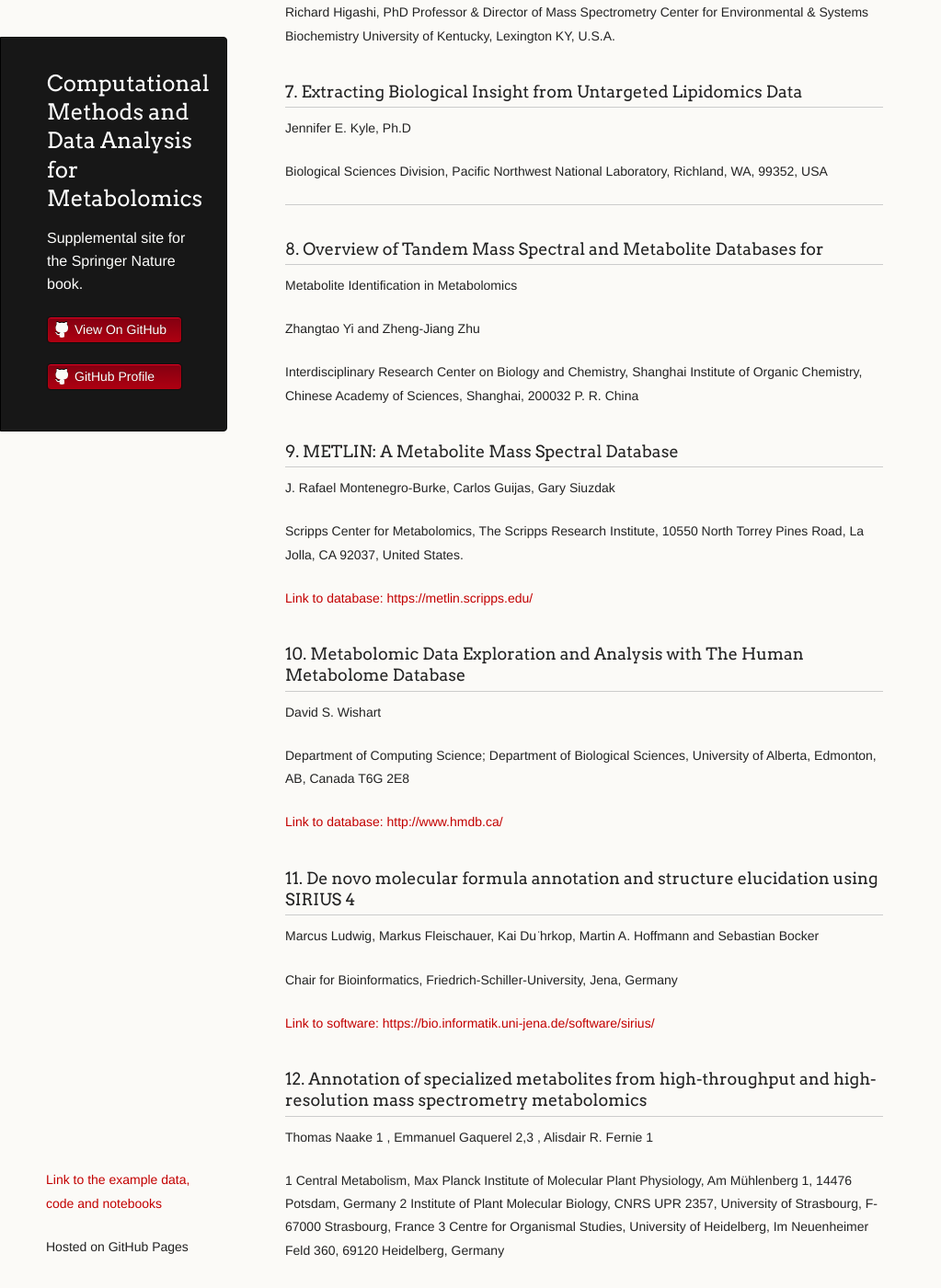
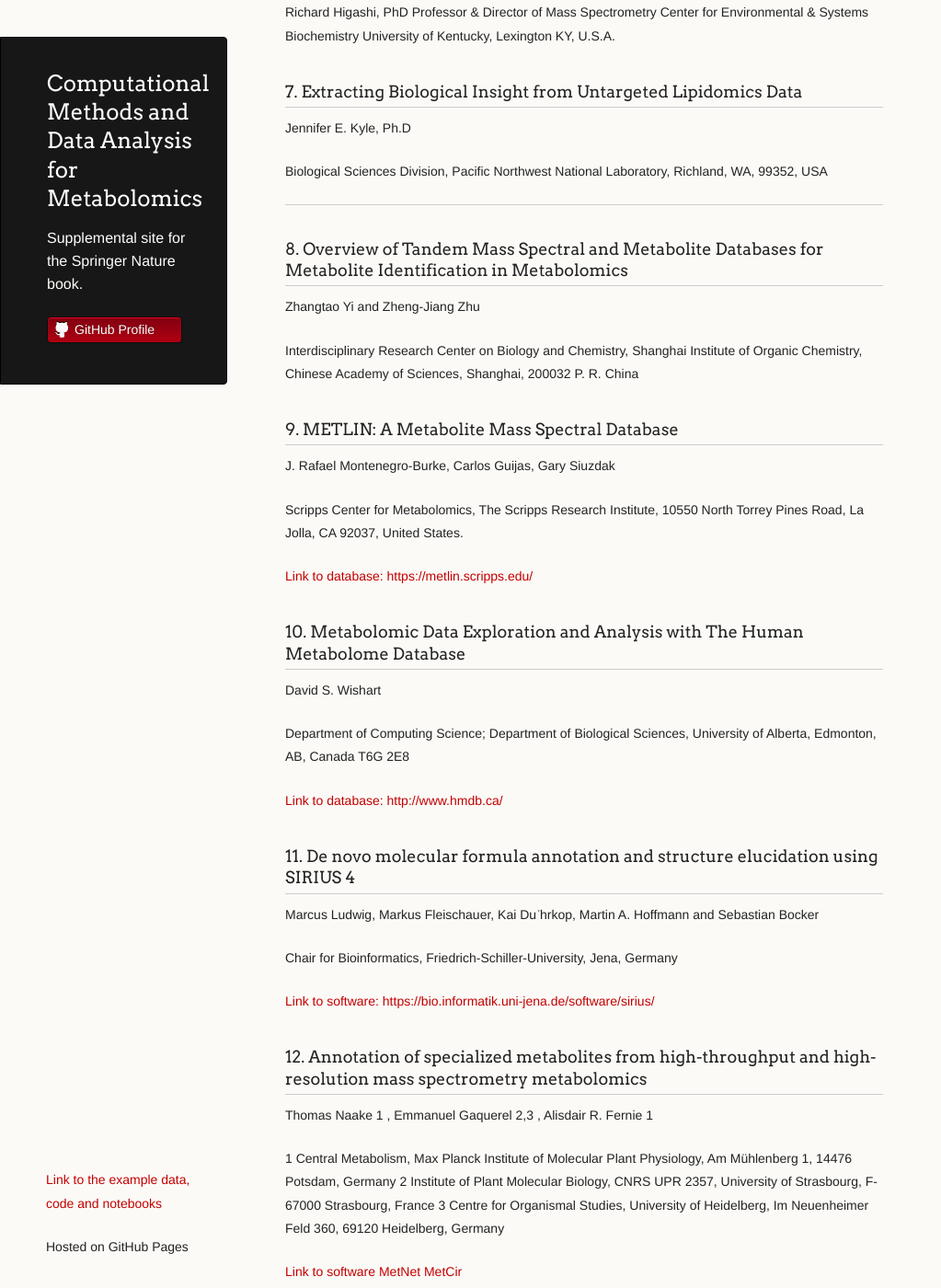
Before and after one commit to metabolomics-data/metabolomics-data.github.io, a Jekyll site: the page built from index.md, in a window 1280 px wide and 1400 px high, scrolled down 1429 px. Shown: the whole window at 92% size, without its empty margins (0-1023 px from the left). Built offline with Jekyll 4.4.1, drawn with Linux system fonts in a browser that asks for light colours; our own code applies the rules of GitHub Pages for plain Markdown files; some of the changed text lies outside the part shown.

Commit message:
updated frontpage

```diff
--- a/_layouts/default.html
+++ b/_layouts/default.html
@@ -23,18 +23,13 @@
             <li class="download"><a class="buttons" href="{{ site.github.zip_url }}">Download ZIP</a></li>
             <li class="download"><a class="buttons" href="{{ site.github.tar_url }}">Download TAR</a></li>
           {% endif %}
-          <li><a class="buttons github" href="{{ site.github.repository_url }}">View On GitHub</a></li>
+
         </ul>
 
-        {% if site.github.is_project_page %}
-          <p class="header">This project is maintained at <a class="header name" href="{{ site.github.owner_url }}">{{ site.github.owner_name }}</a></p>
-        {% endif %}
-
-        {% if site.github.is_user_page %}
           <ul>
             <li><a class="buttons github" href="{{ site.github.owner_url }}">GitHub Profile</a></li>
           </ul>
-        {% endif %}
+
       </header>
 
       <section>
@@ -42,7 +37,7 @@
       </section>
 
       <footer>
-        <p><small><a href="https://github.com/metabolomics-data/metabolomics-data.github.io">
+        <p><small><a href="https://github.com/metabolomics-data/Springer">
           Link to the example data, code and notebooks</a>
         </small></p>
         <p><small>Hosted on GitHub Pages</small></p>
--- a/index.md
+++ b/index.md
@@ -76,8 +76,7 @@ USA
 ***
 
 
-## 8.  Overview of Tandem Mass Spectral and Metabolite Databases for
-Metabolite Identification in Metabolomics
+## 8.  Overview of Tandem Mass Spectral and Metabolite Databases for Metabolite Identification in Metabolomics
 
 Zhangtao Yi and Zheng-Jiang Zhu
 
```
Also changed, not shown: other parts of index.md (+13 -2 lines).
